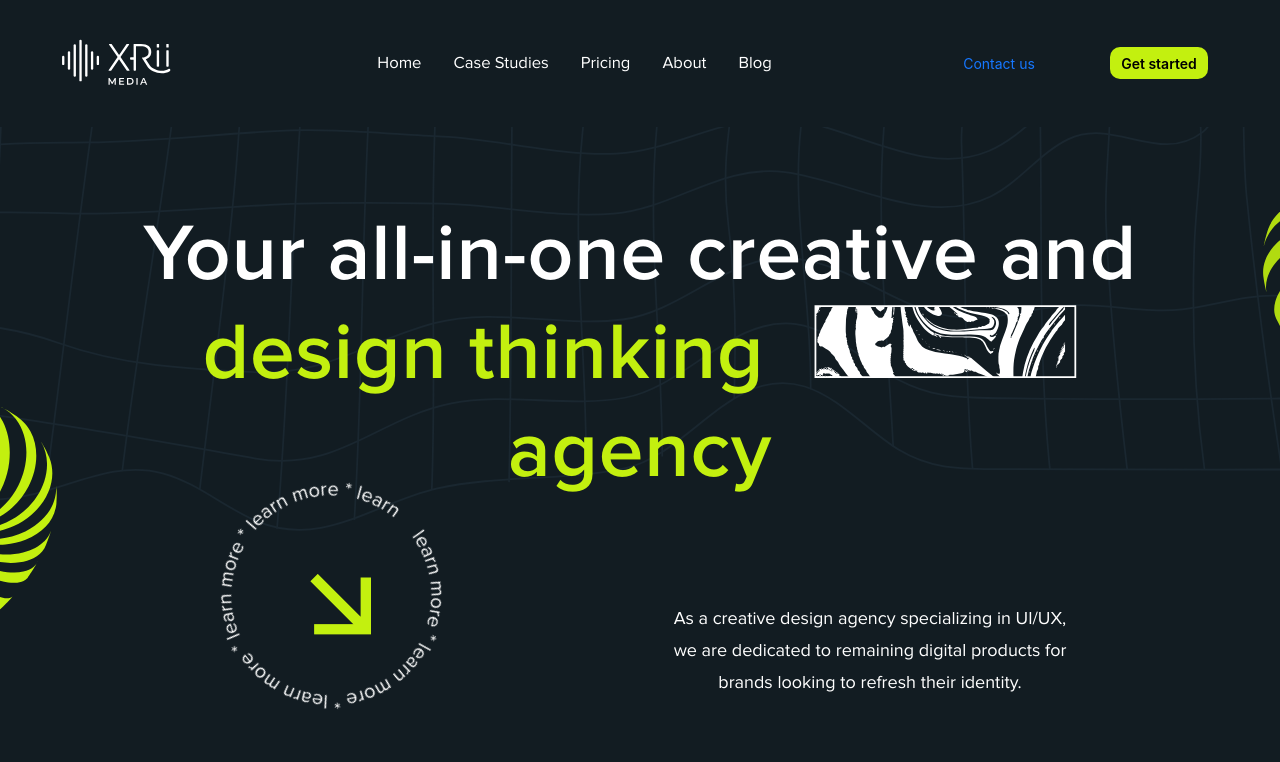
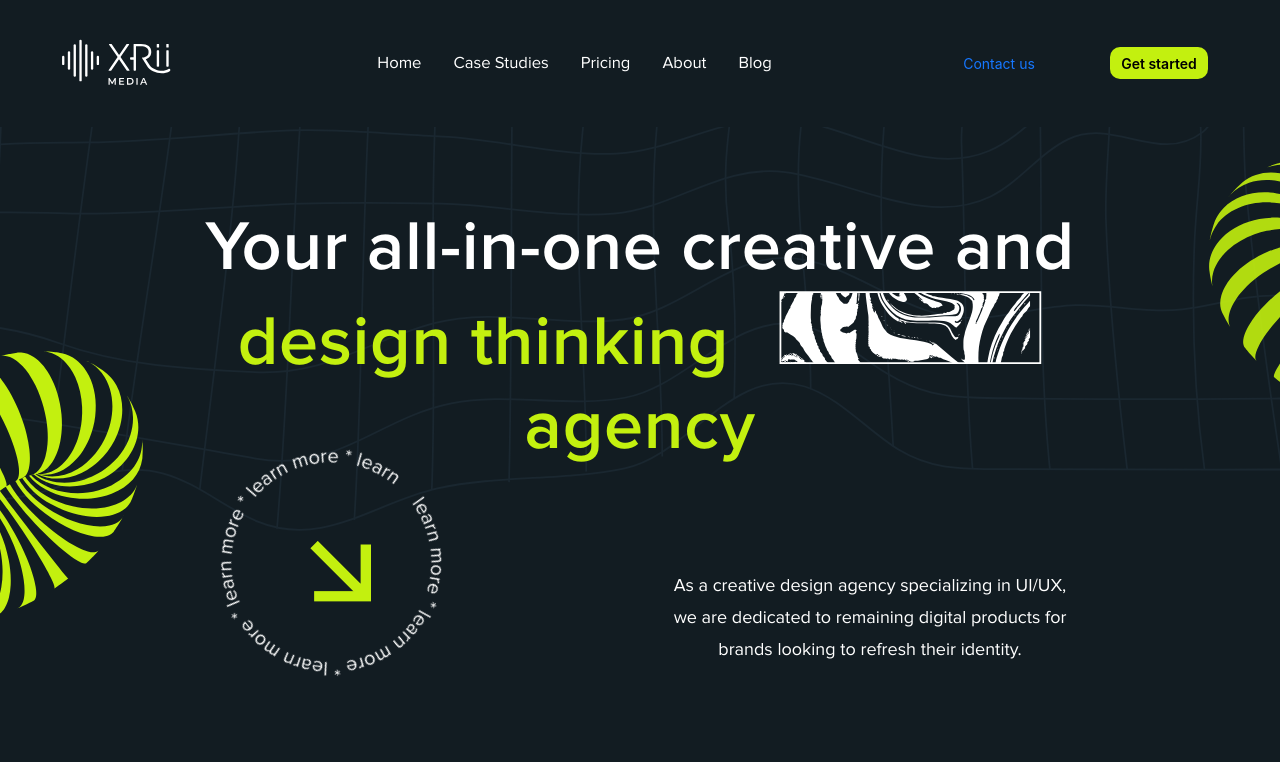
Before and after one commit to olenakorol1708/my-react-app, a React (Vite) app: page / in a window 1280 px wide. Shown: the top 762 px of the page. Built offline with nearby package versions, Linux system fonts and the light colour scheme.

Commit message:
Fixed styles

```diff
--- a/src/Components/Showcase/showcase.scss
+++ b/src/Components/Showcase/showcase.scss
@@ -9,52 +9,97 @@
     margin: 0 auto;
     position: relative;
 
+
     .showcase_wrapper {
       display: flex;
       justify-content: space-between;
-      align-items: center;
       overflow: hidden;
+      flex-wrap: wrap;
+
+
 
       .showcase-img {
         object-fit: cover;
         position: absolute;
 
-        @media (min-width: map-get($breakpoints, desktop)) {
+        @media (min-width: 1440px) {
           &.image1 {
-            left: -8vw;
-            top: 270px;
+
+            left: -10rem;
+            top: 14rem;
             z-index: 2;
           }
 
           &.image2 {
-            right: -8vw;
-            top: -10px;
+
+            right: -9rem;
+            top: -1rem;
+            z-index: 2;
+          }
+        }
+
+        @media (min-width: 1024px) and (max-width: 1440px) {
+          &.image1 {
+
+            left: -1rem;
+            top: 14rem;
+            z-index: 2;
+          }
+
+          &.image2 {
+
+            right: -3rem;
+            top: -1rem;
             z-index: 2;
           }
         }
 
         @media (max-width: map-get($breakpoints, desktop)) {
           &.image1 {
-            left: -60px;
-            top: 270px;
+
+            left: -3rem;
+            top: 10rem;
           }
 
           &.image2 {
-            right: -60px;
-            top: -10px;
+
+            right: 0;
+            top: -3rem;
+          }
+        }
+
+        @media (max-width: map-get($breakpoints, tablet)) {
+          &.image1 {
+
+            left: -4rem;
+            top: 10rem;
+          }
+
+          &.image2 {
+
+            right: -3rem;
+            top: -1rem;
+          }
         }
       }
     }
 
     .showcase_content {
-        flex-grow: 1;
+
       margin-top: 100px;
       padding: 40px;
+      display: flex;
+      justify-content: center;
+      align-items: center;
+      text-align: center;
+      width: 100%;
+
+
 
       .showcase_title {
         font-weight: 700;
-          font-size: 80px;
-          line-height: 1.23;
+        font-size: 70px;
+        line-height: 1.2;
         letter-spacing: 0.01em;
         text-align: center;
         color: $primary-color;
@@ -62,14 +107,16 @@
         margin-top: -80px;
 
         @media (max-width: map-get($breakpoints, desktop)) {
-            font-weight: 600;
-            font-size: 80px;
+          font-weight: 700;
+          font-size: 70px;
           padding: 20px;
+          width: 1200px;
         }
 
         @media (max-width: map-get($breakpoints, tablet)) {
           font-weight: 600;
           font-size: 40px;
+
         }
 
         @media (max-width: map-get($breakpoints, phone)) {
@@ -147,6 +194,7 @@
         from {
           transform: rotateZ(0deg);
         }
+
         to {
           transform: rotateZ(360deg);
         }
@@ -188,9 +236,11 @@
     0% {
       transform: scale(1);
     }
+
     50% {
       transform: scale(1.1);
     }
+
     100% {
       transform: scale(1);
     }
@@ -204,4 +254,3 @@
     }
   }
 }
-}
--- a/src/Pages/RegisterForm/ModalWindow/style.scss
+++ b/src/Pages/RegisterForm/ModalWindow/style.scss
@@ -17,7 +17,7 @@
 
 .modal-button {
   width: 100%;
-  background-color: #c3f00f;
+  background-color: $secondary-color;
   margin-top: 2rem;
   color: #121c22;
 }
```
Lines whose indentation alone changed are shown as unchanged.
